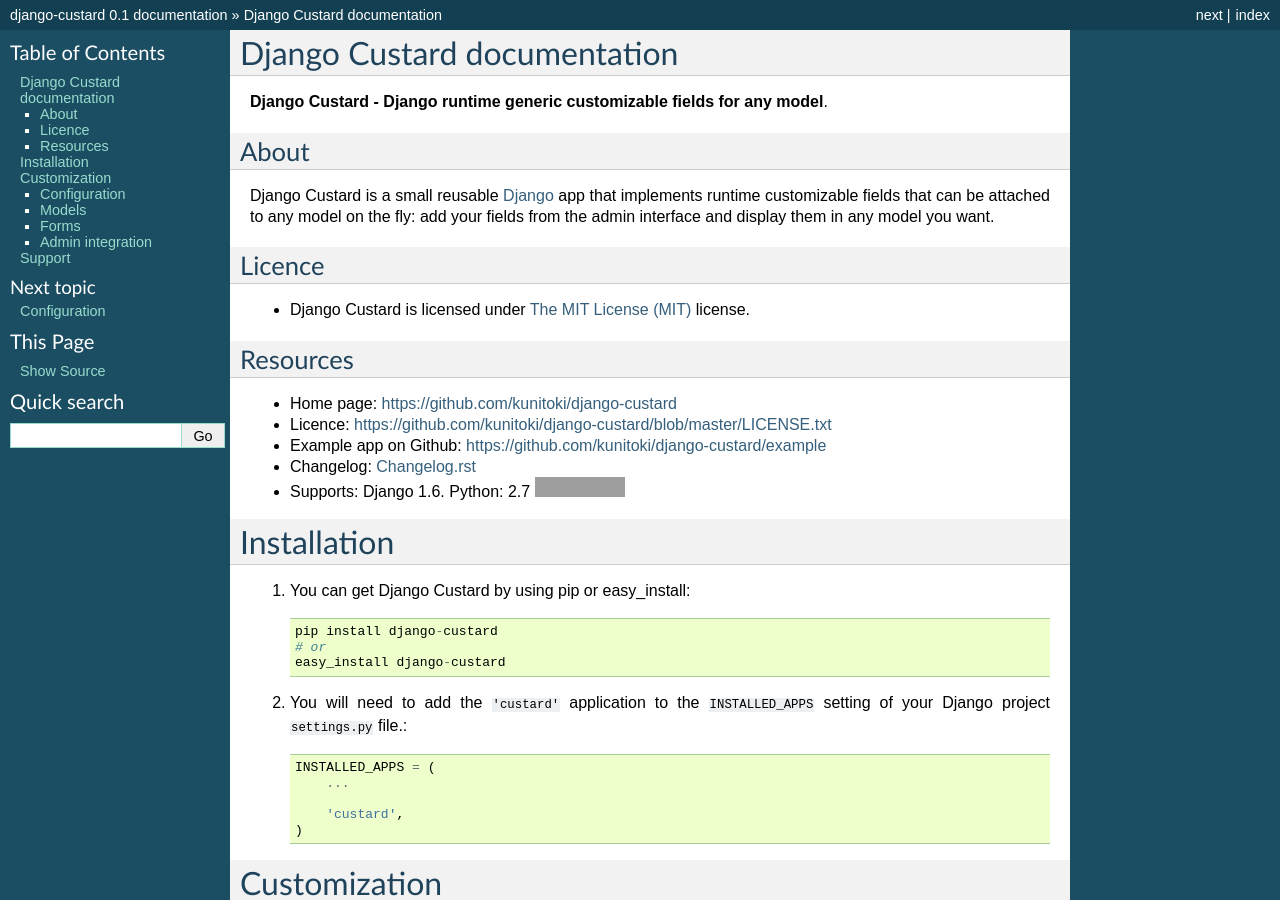
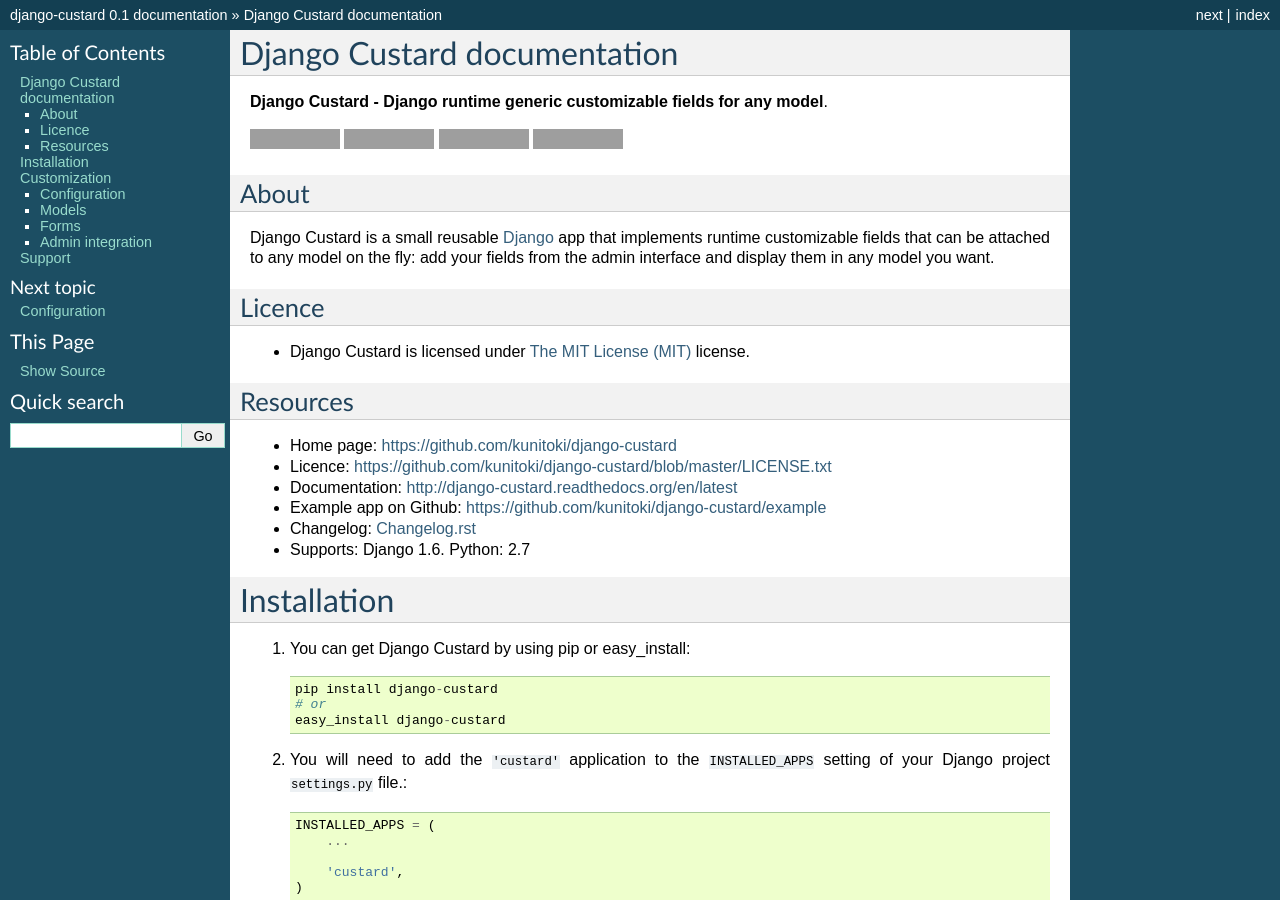
Before and after one commit to kunitoki/django-custard, a Sphinx documentation site: the page built from docs/index.rst, in a window 1280 px wide and 900 px high. Built offline with Sphinx 7.4.7, drawn with Linux system fonts in a browser that asks for light colours; pages that are not in the unit, such as notebooks, are missing from menus; some of the changed lines change nothing that is shown; grey boxes are pictures that could not be loaded.

Commit message:
- updated readme

```diff
--- a/README.rst
+++ b/README.rst
@@ -1,20 +1,67 @@
-django-custard
-==============
+Django Custard documentation
+============================
 
-**Django runtime generic customizable fields for any model**.
+**Django Custard - Django runtime generic customizable fields for any model**.
 
 .. |travis| image:: https://travis-ci.org/kunitoki/django-custard.png?branch=master
    :alt: Build Status - master branch
    :target: https://travis-ci.org/kunitoki/django-custard
 
 .. |coveralls| image:: https://coveralls.io/repos/kunitoki/django-custard/badge.png
-  :target: https://coveralls.io/r/kunitoki/django-custard
+   :alt: Source code coverage - master branch
+   :target: https://coveralls.io/r/kunitoki/django-custard
 
 .. |pypi| image:: https://pypip.in/v/django-custard/badge.png
-    :target: https://pypi.python.org/pypi/django-custard/
+   :alt: Pypi latest version
+   :target: https://pypi.python.org/pypi/django-custard/
 
 .. |downloads| image:: https://pypip.in/d/django-custard/badge.png
-    :target: https://pypi.python.org/pypi/django-custard/
+   :alt: Pypi downloads
+   :target: https://pypi.python.org/pypi/django-custard/
+
+|travis| |coveralls| |pypi| |downloads|
 
 
-|travis| |coveralls| |pypi| |downloads|
+About
+-----
+
+Django Custard is a small reusable `Django <http://www.djangoproject.com>`_ app
+that implements runtime customizable fields that can be attached to any model
+on the fly: add your fields from the admin interface and display them in any
+model you want.
+
+
+Licence
+-------
+
+* Django Custard is licensed under `The MIT License (MIT) <http://opensource.org/licenses/MIT>`_ license.
+
+
+Resources
+---------
+
+* Home page: https://github.com/kunitoki/django-custard
+* Licence: https://github.com/kunitoki/django-custard/blob/master/LICENSE.txt
+* Documentation: http://django-custard.readthedocs.org/en/latest
+* Example app on Github: https://github.com/kunitoki/django-custard/example
+* Changelog: `Changelog.rst <https://github.com/kunitoki/django-custard/blob/develop/CHANGELOG.rst>`_
+* Supports: Django 1.6. Python: 2.7
+
+
+
+Installation
+============
+
+1. You can get Django Custard by using pip or easy_install::
+
+    pip install django-custard
+    # or
+    easy_install django-custard
+
+2. You will need to add the ``'custard'`` application to the ``INSTALLED_APPS`` setting of your Django project ``settings.py`` file.::
+
+    INSTALLED_APPS = (
+        ...
+
+        'custard',
+    )
--- a/docs/index.rst
+++ b/docs/index.rst
@@ -1,55 +1,4 @@
-Django Custard documentation
-============================
-
-**Django Custard - Django runtime generic customizable fields for any model**.
-
-About
------
-
-Django Custard is a small reusable `Django <http://www.djangoproject.com>`_ app
-that implements runtime customizable fields that can be attached to any model
-on the fly: add your fields from the admin interface and display them in any
-model you want.
-
-.. |travis| image:: https://travis-ci.org/kunitoki/django-custard.png?branch=master
-   :alt: Build Status - master branch
-   :target: https://travis-ci.org/kunitoki/django-custard
-
-
-Licence
--------
-
-* Django Custard is licensed under `The MIT License (MIT) <http://opensource.org/licenses/MIT>`_ license.
-
-
-Resources
----------
-
-* Home page: https://github.com/kunitoki/django-custard
-* Licence: https://github.com/kunitoki/django-custard/blob/master/LICENSE.txt
-* Example app on Github: https://github.com/kunitoki/django-custard/example
-* Changelog: `Changelog.rst <https://github.com/kunitoki/django-custard/blob/develop/CHANGELOG.rst>`_
-* Supports: Django 1.6. Python: 2.7 |travis|
-
-
-
-Installation
-============
-
-1. You can get Django Custard by using pip or easy_install::
-
-    pip install django-custard
-    # or
-    easy_install django-custard
-
-2. You will need to add the ``'custard'`` application to the ``INSTALLED_APPS`` setting of your Django project ``settings.py`` file.::
-
-    INSTALLED_APPS = (
-        ...
-
-        'custard',
-    )
-
+.. include:: ../README.rst
 
 
 Customization
```
